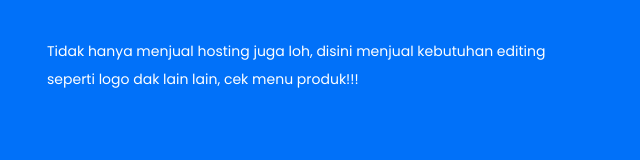
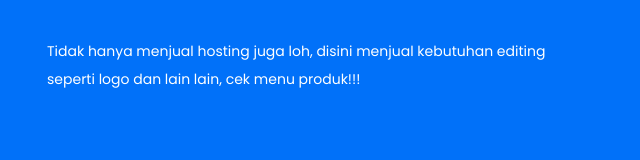
Before and after one commit to ArdXyz-hub/Andry, a plain HTML site: page beranda.html in a window 1280 px wide. Shown: the part 392-552 px from the top of the page, 35-675 px from the left. Drawn offline with nearby package versions, Linux system fonts and the light colour scheme.

Commit message:
Update beranda.html

```diff
--- a/beranda.html
+++ b/beranda.html
@@ -85,7 +85,7 @@ https://templatemo.com/tm-589-lugx-gaming
           <div class="caption header-text">
             <h6>Welcome to AndryRealisBack</h6>
             <h2>TOKO KEBUTUHAN HOSTING</h2>
-            <p>Tidak hanya menjual hosting juga loh, disini menjual kebutuhan editing seperti logo dak lain lain, cek menu produk!!!</p>
+            <p>Tidak hanya menjual hosting juga loh, disini menjual kebutuhan editing seperti logo dan lain lain, cek menu produk!!!</p>
             <div class="search-input">
   <form id="search" action="https://www.google.com/search" method="GET" target="_blank">
     <input
```
